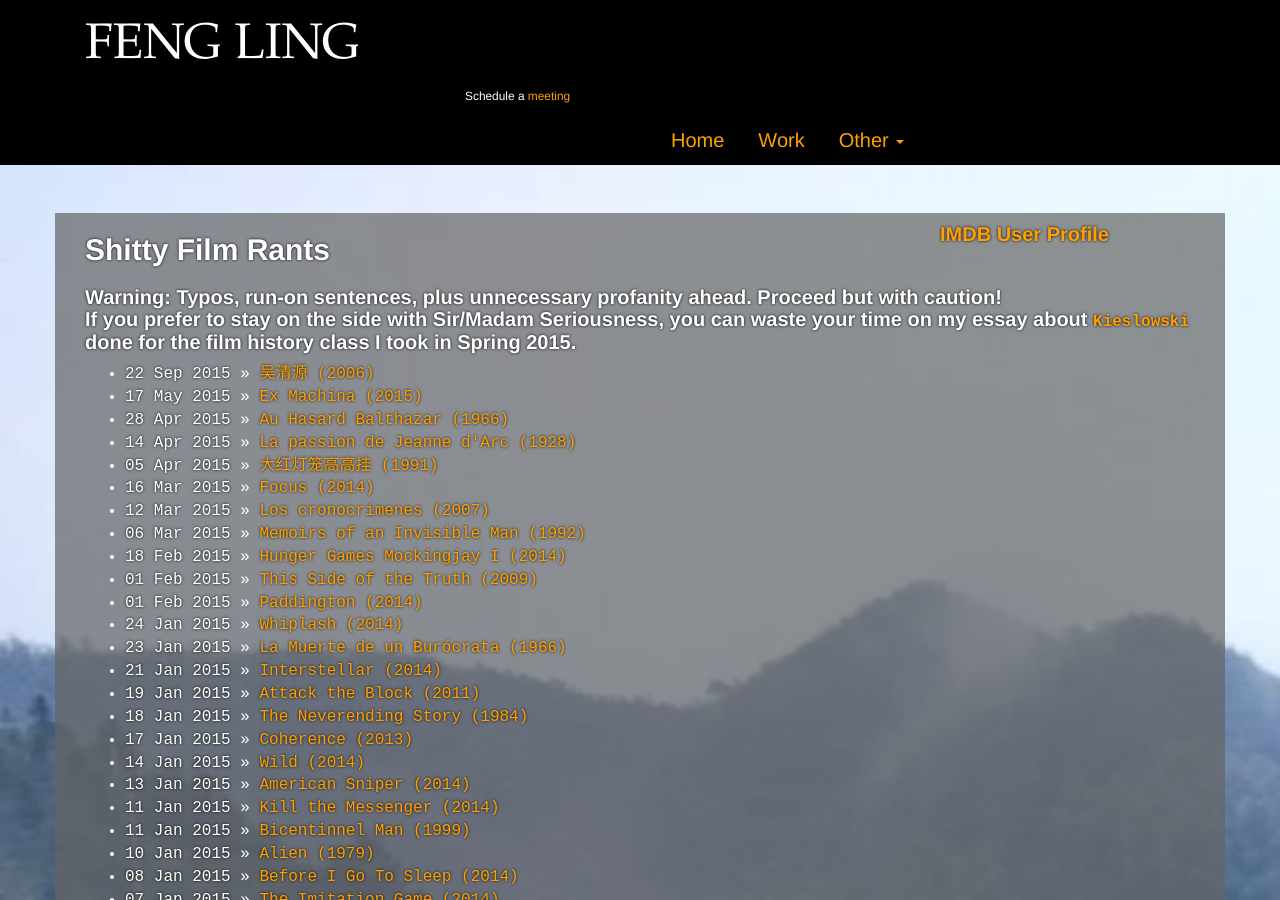
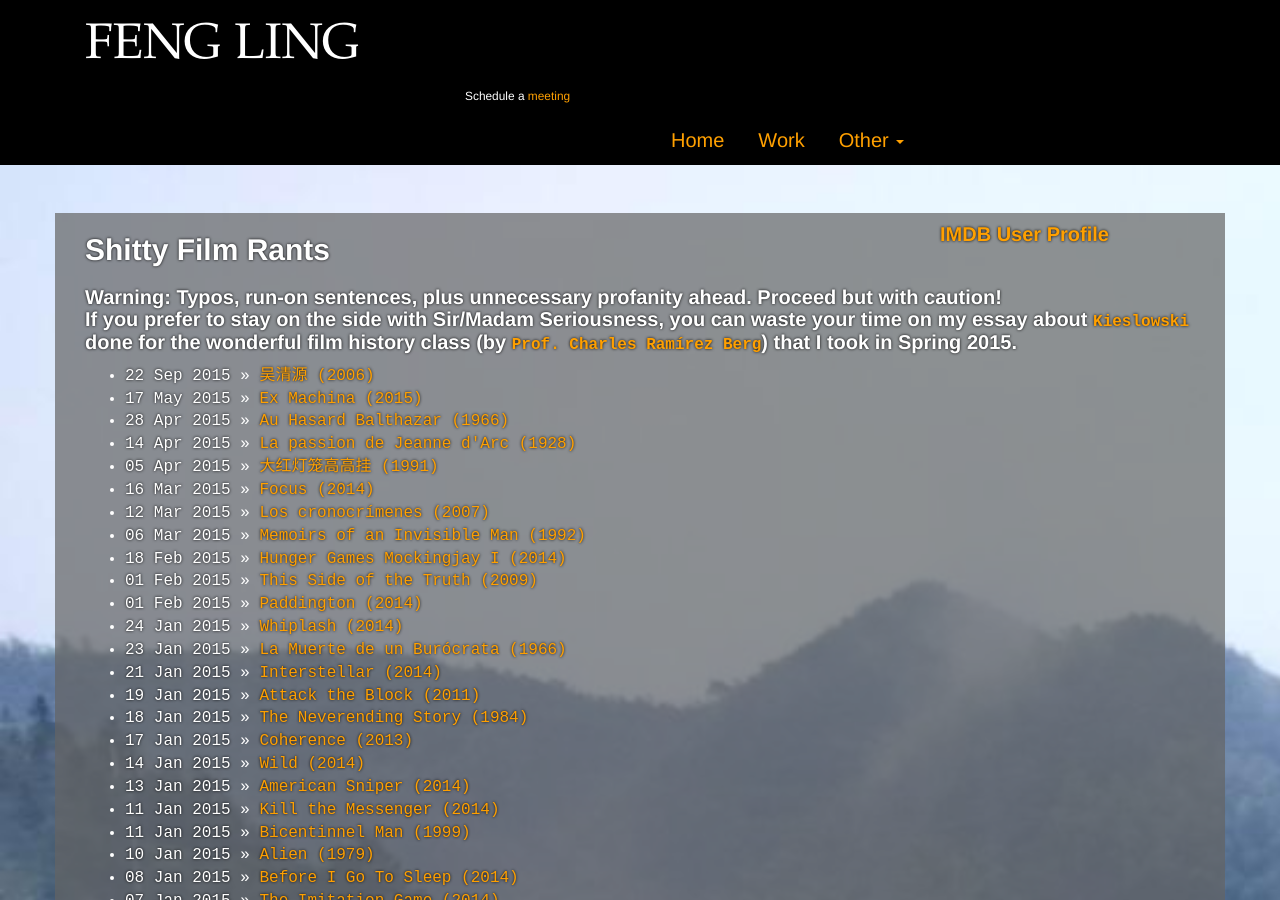
Before and after one commit to levincoolxyz/levincoolxyz.github.io, a Jekyll site: the page built from movrev/index.html, in a window 1280 px wide and 900 px high. Built offline with Jekyll 4.4.1, drawn with Linux system fonts in a browser that asks for light colours.

Commit message:
new commit

```diff
--- a/movrev/index.html
+++ b/movrev/index.html
@@ -16,7 +16,7 @@
 
 	<div id="review-list" class="container">
 		<div class="row">
-			<h4>Warning: Typos, run-on sentences, plus unnecessary profanity ahead. Proceed but with caution! <br> If you prefer to stay on the side with Sir/Madam Seriousness, you can waste your time on my essay about <a href="/paper/Kieslowski.pdf">Kieslowski</a> done for the film history class I took in Spring 2015.</h4>
+			<h4>Warning: Typos, run-on sentences, plus unnecessary profanity ahead. Proceed but with caution! <br> If you prefer to stay on the side with Sir/Madam Seriousness, you can waste your time on my essay about <a href="/paper/Kieslowski.pdf">Kieslowski</a> done for the wonderful film history class (by <a href="http://rtf.utexas.edu/faculty/charles-ramirez-berg">Prof. Charles Ramírez Berg</a>) that I took in Spring 2015.</h4>
 			<ul class="review">
 			  {% for review in site.posts %}
 				<li><span>{{ review.date | date_to_string }}</span> &raquo; <a href="{{ review.url }}" title="{{ review.title }}">{{ review.title }}</a></li>
```
